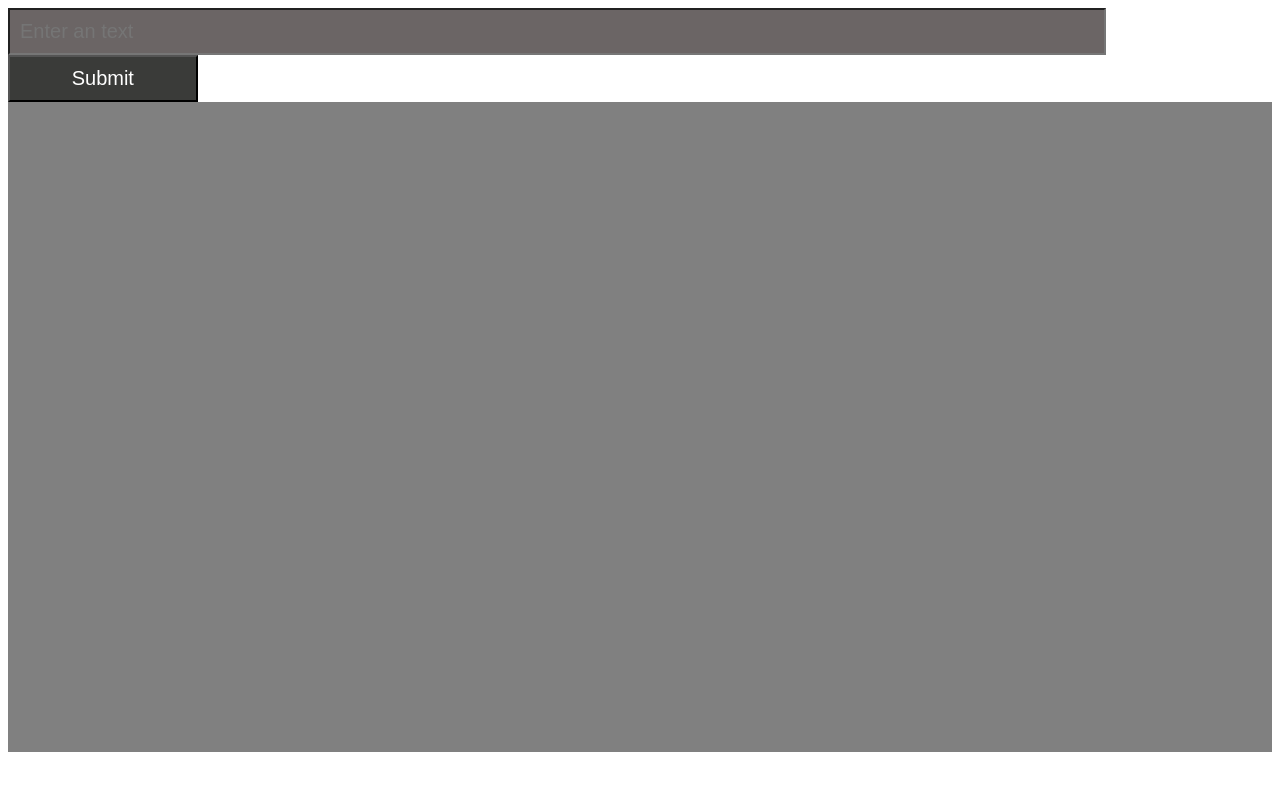
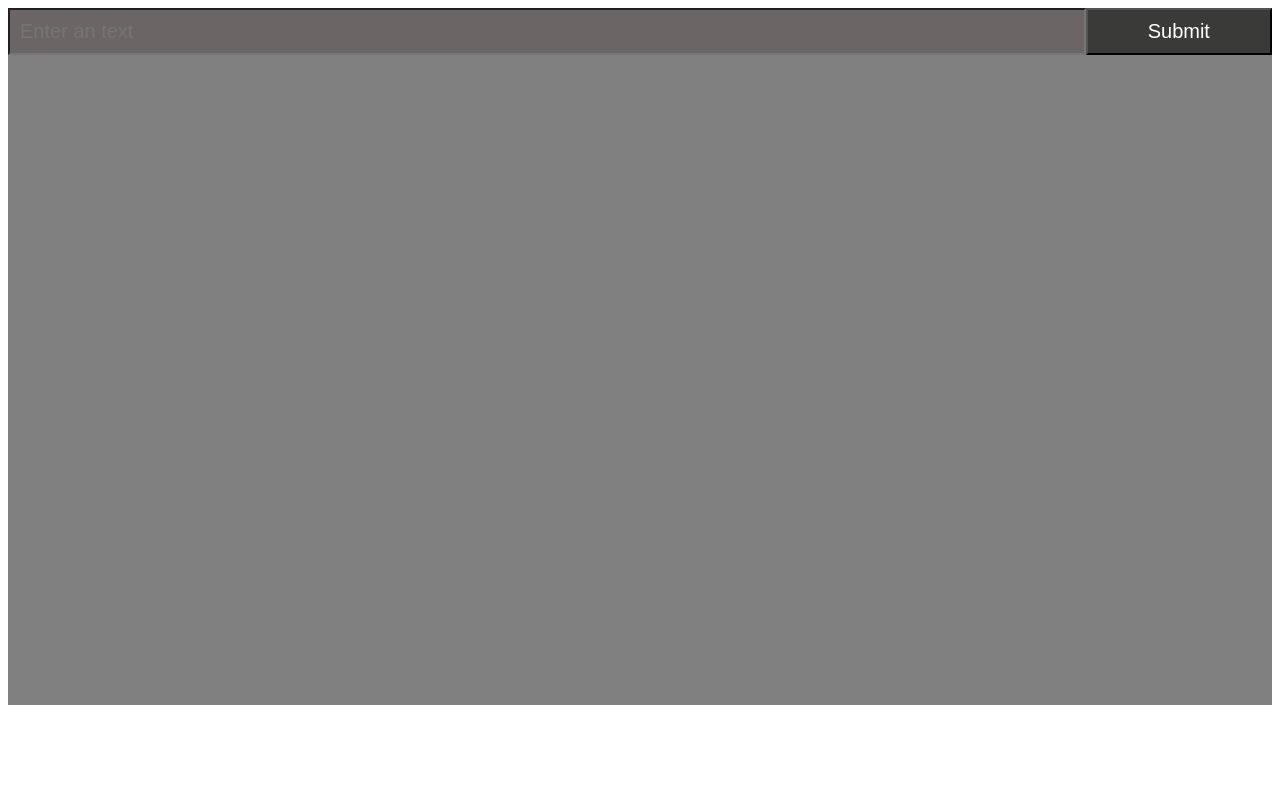
Before and after one commit to Muzammil-khan710/extensionn, a Next.js app: page / in a window 1280 px wide. Shown: the top 790 px of the page. Built offline with nearby package versions, Linux system fonts and the light colour scheme.

Commit message:
updated changes

```diff
--- a/components/Chat.js
+++ b/components/Chat.js
@@ -8,6 +8,7 @@ const Chat = () => {
 
   useEffect(() => {
     sendBotMsg();
+  // eslint-disable-next-line react-hooks/exhaustive-deps
   }, [result]);
 
   async function onSubmit(event) {
@@ -54,7 +55,7 @@ const Chat = () => {
 
   return (
     <div>
-      <form onSubmit={onSubmit}>
+      <form onSubmit={onSubmit} className='form_input'>
         <input
           type="text"
           name="text"
--- a/styles/globals.css
+++ b/styles/globals.css
@@ -48,3 +48,6 @@
   padding: 10px;
   font-size: 20px;
 }
+.form_input {
+  display: flex;
+}
```
Also changed, not shown: 1 other file (tests, documents, lock files or other folders).
